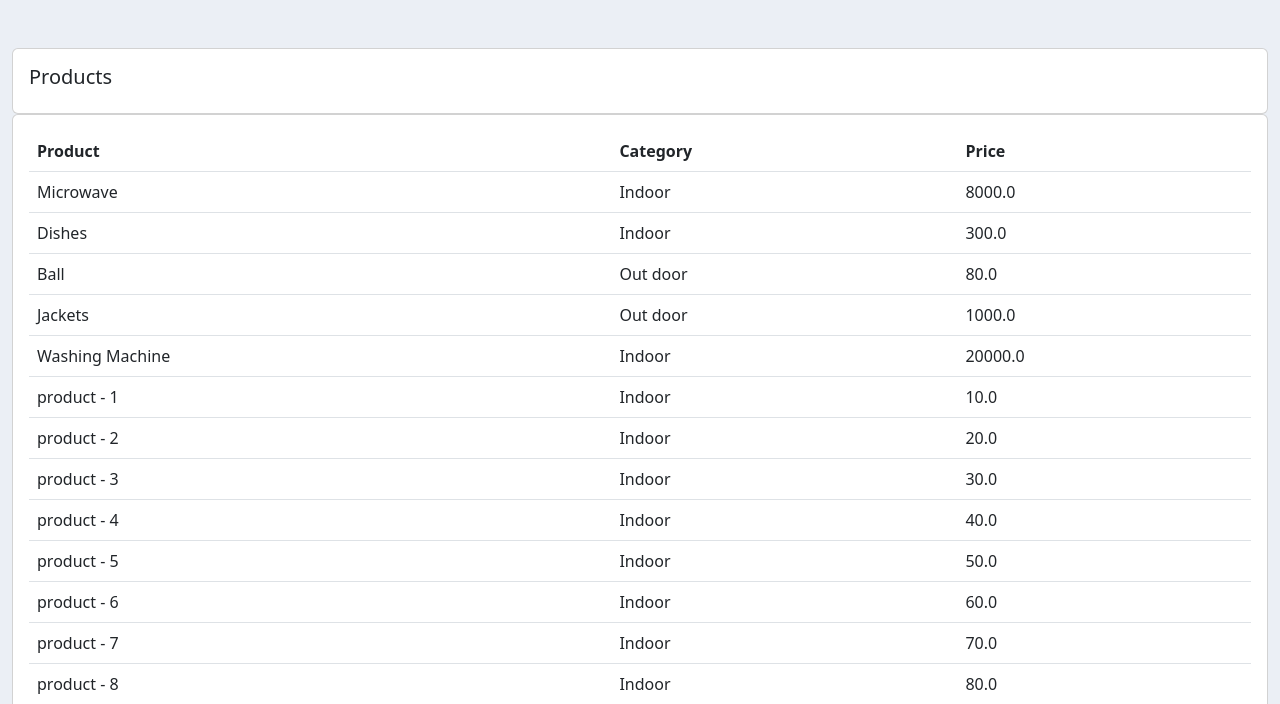
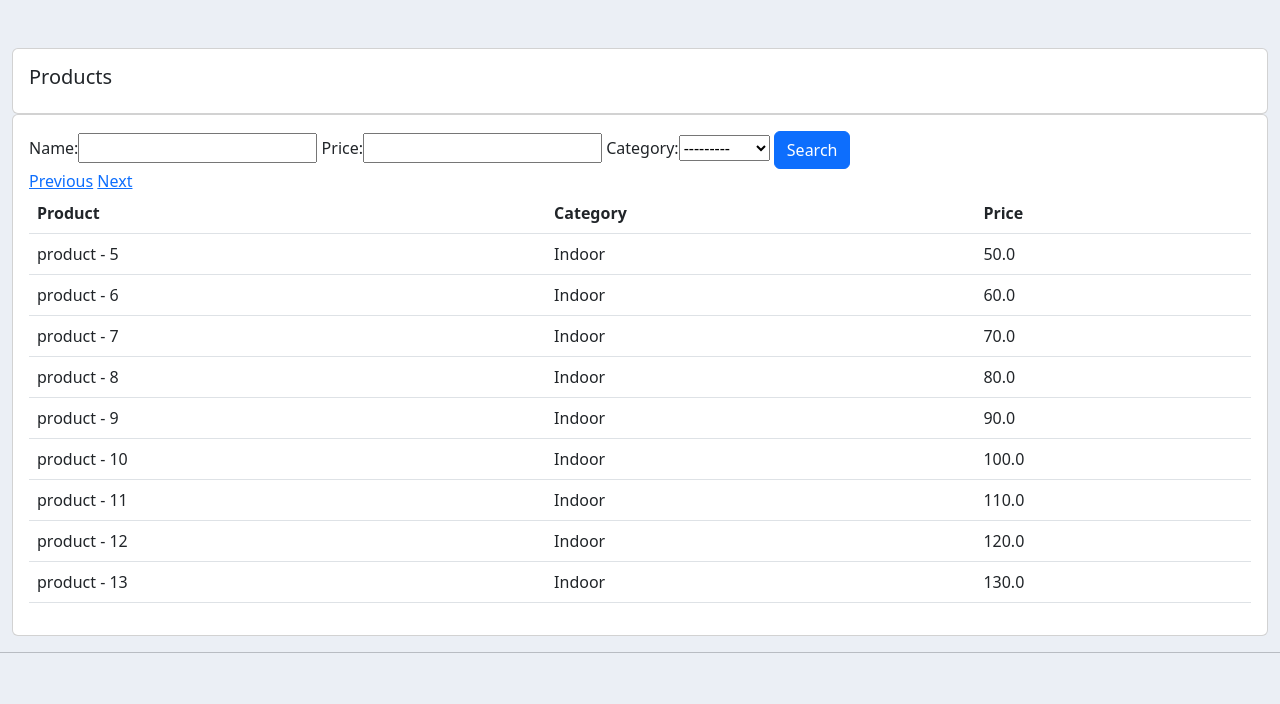
Before and after one commit to Abdulhannan-bot/CRM_django, a Django app: page /products/?page_product=2 in a window 1280 px wide. Shown: the part 56-760 px from the top of the page. Run offline with Django 3.2, Linux system fonts and the light colour scheme; a user stored in the database is signed in; data comes from the database, SQL or seed files in the repository; both versions use the stored data as it was after the commit.

Commit message:
pagination-1

```diff
--- a/accounts/filters.py
+++ b/accounts/filters.py
@@ -18,3 +18,11 @@ class CustomerFilter(django_filters.FilterSet):
     model = Customer
     fields = '__all__'
     exclude = ['user','date_created', 'profile_pic']
+
+class ProductFilter(django_filters.FilterSet):
+  # start_date = DateFilter(field_name="date_created", lookup_expr="gte")
+  # end_date = DateFilter(field_name="date_created", lookup_expr="lte")
+  class Meta:
+    model = Product
+    fields = '__all__'
+    exclude = ['date_created', 'tags', 'description']
--- a/accounts/templates/accounts/products.html
+++ b/accounts/templates/accounts/products.html
@@ -1,5 +1,5 @@
 {% extends "accounts/main.html" %}
-
+{% load accounts_extras %}
 {% block content %}
   <br>
   <div class="row">
@@ -8,19 +8,33 @@
         <h5>Products</h5>
       </div>
       <div class="card card-body">
+        <form method="get">
+          {{ my_filter_product.form }}
+          <button class="btn btn-primary" type="submit">Search</button>
+        </form>
         <table class="table">
           <tr>
             <th>Product</th>
             <th>Category</th>
             <th>Price</th>
           </tr>
-          {% for i in products %}
+          {% for i in page_product.object_list %}
           <tr>
             <td>{{ i.name }}</td>
             <td>{{ i.category }}</td>
             <td>{{ i.price }}</td>
           </tr>
           {% endfor %}
+          <div class="page-links">
+            {% if page_product.has_previous %}
+            <!-- <a href="{% url 'home' %}?page_customer={{ page_customer.previous_page_number }}">Previous</a> -->
+            <a href="{% my_url value=page_product.previous_page_number field_name='page_product' urlencode=request.GET.urlencode %}">Previous</a>
+            {% endif %}
+            {% if page_product.has_next %}
+            <!-- <a href="{% url 'home' %}?page_customer={{ page_customer.next_page_number }}">Next</a> -->
+            <a href="{% my_url value=page_product.next_page_number field_name='page_product' urlencode=request.GET.urlencode %}">Next</a>
+            {% endif %}
+          </div>
         </table>
       </div>
     </div>
--- a/accounts/views.py
+++ b/accounts/views.py
@@ -82,6 +82,7 @@ def home(request):
   paginator_order = Paginator(orders_list, 9)
   page_number_order = request.GET.get('page_order')
   page_order = paginator_order.get_page(page_number_order)
+  print(orders.count()/9)
 
   orders_count = orders_list.count()
   orders_delivered = orders_list.filter(status = "Delivered").count()
@@ -145,8 +146,16 @@ def account_settings(request):
 @allowed_users(allowed_roles = ['admins'])
 def products(request):
   products_list = Product.objects.all()
+  my_filter_product = ProductFilter(request.GET, queryset = products_list)
+  products_list = my_filter_product.qs
+  paginator_product = Paginator(products_list, 9)
+
+  page_number_product = request.GET.get('page_product')
+  page_product = paginator_product.get_page(page_number_product)
   context = {
     "products": products_list,
+    "my_filter_product": my_filter_product,
+    "page_product": page_product,
   }
   return render(request, 'accounts/products.html', context = context)
 
```
Also changed, not shown: db.sqlite3.
